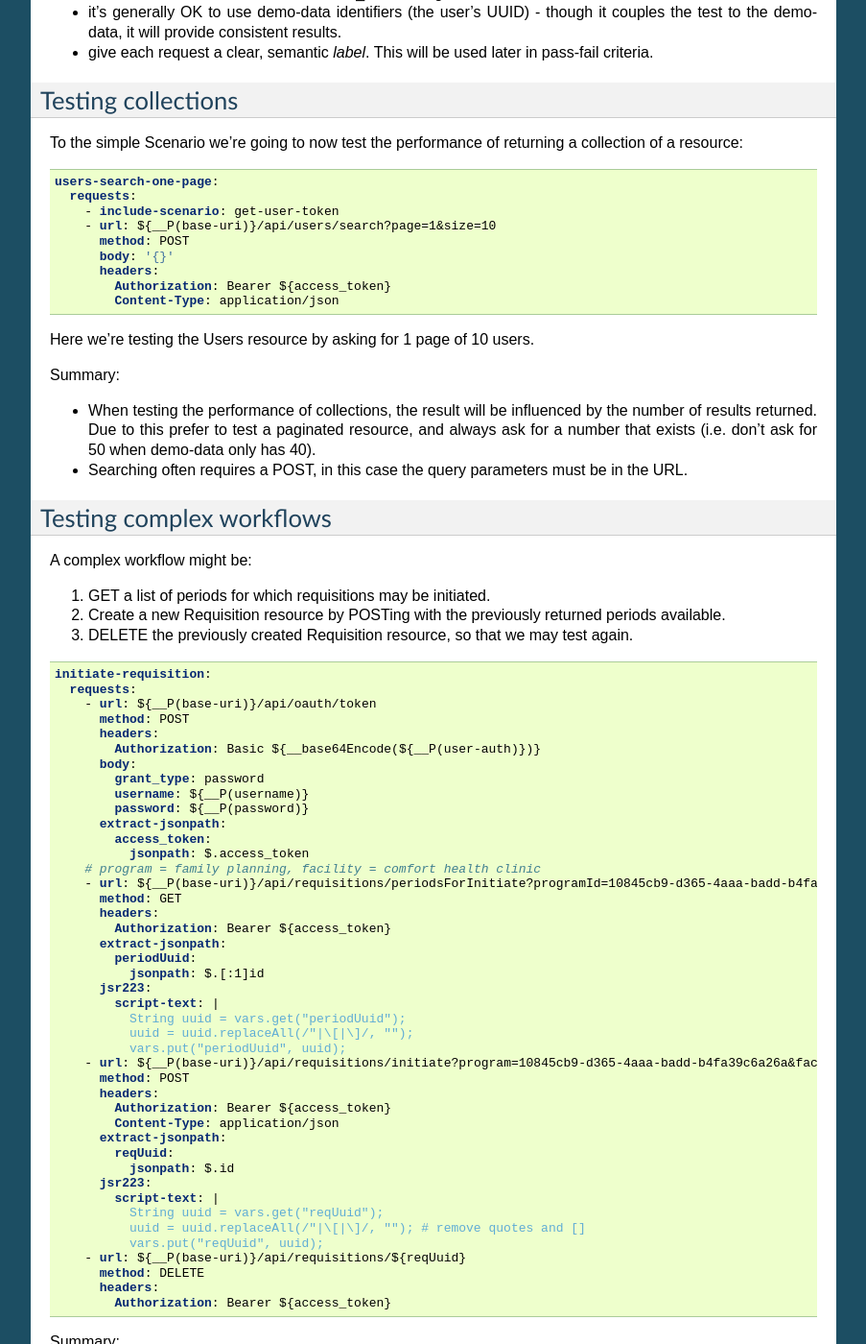
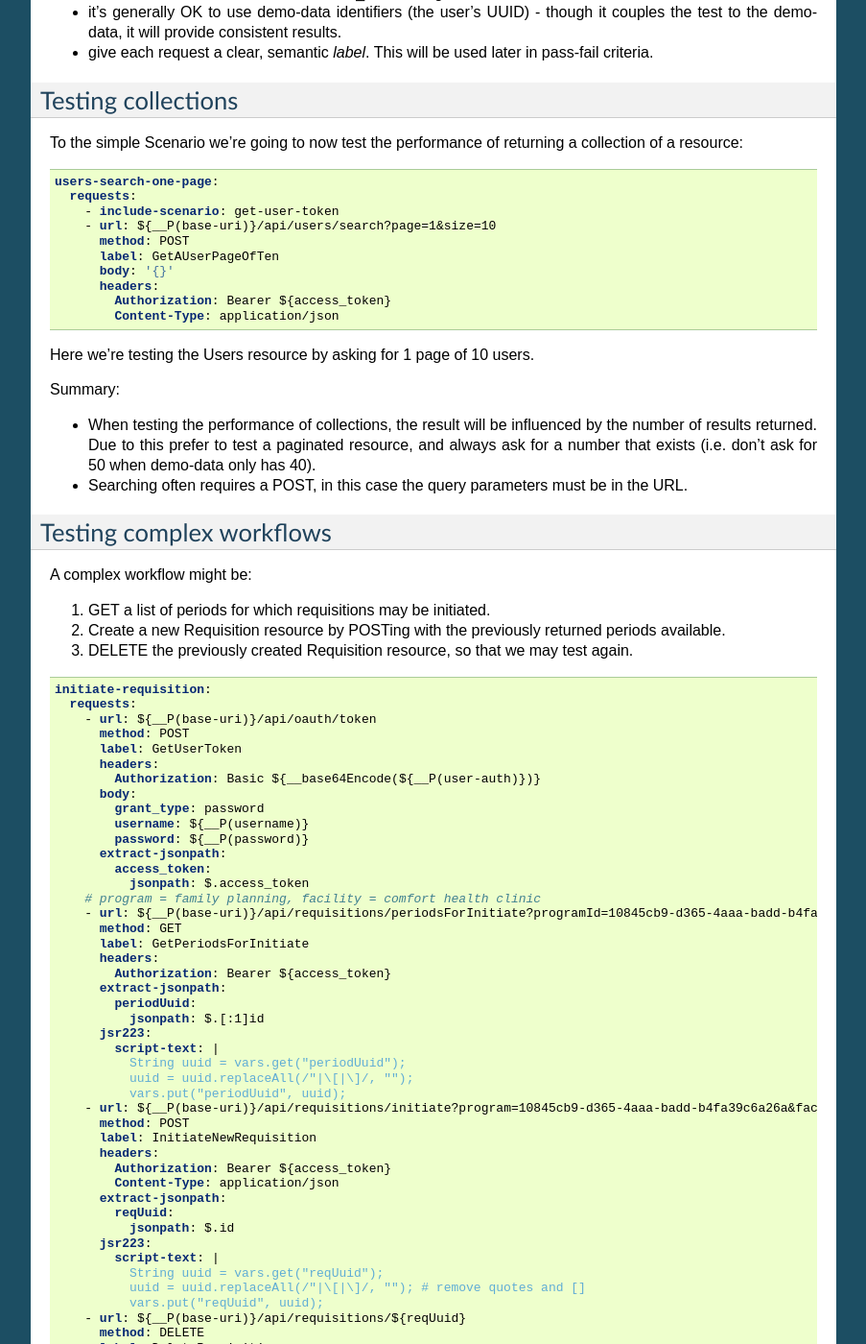
Before and after one commit to OpenLMIS/openlmis-ref-distro, a Sphinx documentation site: the page built from docs/source/conventions/performance.rst, in a window 1280 px wide and 1400 px high, scrolled down 1942 px. Shown: the whole window at 96% size, without its empty margins (198-1101 px from the left). Built offline with Sphinx 7.4.7, drawn with Linux system fonts in a browser that asks for light colours; pages that are not in the unit, such as notebooks, are missing from menus; some of the changed text lies outside the part shown.

Commit message:
OLMIS-2812, add request labels to all examples

```diff
--- a/docs/source/conventions/performance.rst
+++ b/docs/source/conventions/performance.rst
@@ -142,6 +142,7 @@ a collection of a resource:
       - include-scenario: get-user-token
       - url: ${__P(base-uri)}/api/users/search?page=1&size=10
         method: POST
+        label: GetAUserPageOfTen
         body: '{}'
         headers:
           Authorization: Bearer ${access_token}
@@ -175,6 +176,7 @@ A complex workflow might be:
     requests:
       - url: ${__P(base-uri)}/api/oauth/token
         method: POST
+        label: GetUserToken
         headers:
           Authorization: Basic ${__base64Encode(${__P(user-auth)})}
         body:
@@ -187,6 +189,7 @@ A complex workflow might be:
       # program = family planning, facility = comfort health clinic
       - url: ${__P(base-uri)}/api/requisitions/periodsForInitiate?programId=10845cb9-d365-4aaa-badd-b4fa39c6a26a&facilityId=e6799d64-d10d-4011-b8c2-0e4d4a3f65ce&emergency=false
         method: GET
+        label: GetPeriodsForInitiate
         headers:
           Authorization: Bearer ${access_token}
         extract-jsonpath:
@@ -199,6 +202,7 @@ A complex workflow might be:
             vars.put("periodUuid", uuid);
       - url: ${__P(base-uri)}/api/requisitions/initiate?program=10845cb9-d365-4aaa-badd-b4fa39c6a26a&facility=e6799d64-d10d-4011-b8c2-0e4d4a3f65ce&suggestedPeriod=${periodUuid}&emergency=false
         method: POST
+        label: InitiateNewRequisition
         headers:
           Authorization: Bearer ${access_token}
           Content-Type: application/json
@@ -248,6 +253,7 @@ used repeatedly in all our previous examples.  Lets stress test it.
       requests:
         - url: ${__P(base-uri)}/api/oauth/token
           method: POST
+          label: GetUserToken
           headers:
             Authorization: Basic ${__base64Encode(${__P(user-auth)})}
           body:
```
Also changed, not shown: other parts of docs/source/conventions/performance.rst (+2 -0 lines).
